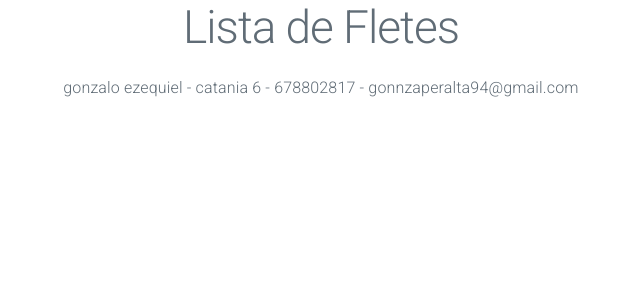
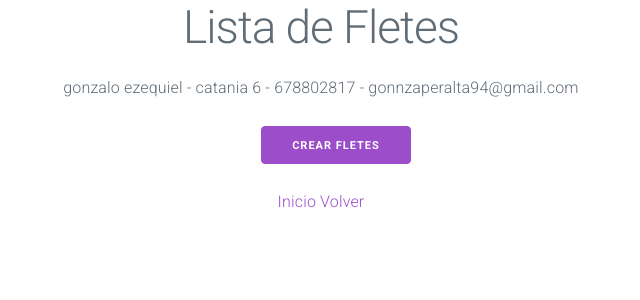
Before and after one commit to gondev94/coder-Final, a Django app: page /traslados/flete/list/ in a window 1280 px wide. Shown: the top 300 px of the page, without its empty margins (319-959 px from the left). Run offline with Django 5.2, Linux system fonts and the light colour scheme; data comes from the database, SQL or seed files in the repository; both versions use the stored data as it was after the commit.

Commit message:
acomodando templates

```diff
--- a/src/traslados/templates/traslados/categoria_list.html
+++ b/src/traslados/templates/traslados/categoria_list.html
@@ -5,7 +5,7 @@
     {% for categoria in categorias %}
         <p>{{ categoria.nombre }}</p>
     {% endfor %}
-
+    <ul><a href="{% url 'traslados:categoria_create' %}"><button>Crear Categoria</button></a></ul>
     <a href="{% url 'core:index' %}">Inicio</a>
     <a href="{% url 'traslados:index' %}">Volver</a>
 {% endblock content %}
--- a/src/traslados/templates/traslados/cliente_list.html
+++ b/src/traslados/templates/traslados/cliente_list.html
@@ -6,5 +6,8 @@
         {% for object in object_list %}
             <p>{{object.nombre}} - {{object.apellido}} - {{object.direccion }} -{{object.telefono}} - {{object.email}} - {{object.paquete}}</p>
         {% endfor %}
+        <ul><a href="{% url 'traslados:cliente_create' %}"><button>Crear cliente</button></a></ul>
+        <a href="{% url 'core:index' %}">Inicio</a>
+        <a href="{% url 'traslados:index' %}">Volver</a>
     </ul>
 {% endblock content %}
--- a/src/traslados/templates/traslados/cotizacion_list.html
+++ b/src/traslados/templates/traslados/cotizacion_list.html
@@ -6,5 +6,8 @@
         {% for object in object_list %}
             <p>{{object.cliente}} - {{object.paquete}} - ${{object.total}} - {{object.fecha_de_entrega}} </p>
         {% endfor %}
+        <ul><a href="{% url 'traslados:cotizacion_create' %}"><button>Crear Cotización</button></a></ul>
+        <a href="{% url 'core:index' %}">Inicio</a>
+        <a href="{% url 'traslados:index' %}">Volver</a>
     </ul>
 {% endblock content %}
--- a/src/traslados/templates/traslados/flete_list.html
+++ b/src/traslados/templates/traslados/flete_list.html
@@ -6,5 +6,8 @@
         {% for object in object_list %}
             <p>{{object.cliente}}</p>
         {% endfor %}
+        <ul><a href="{% url 'traslados:flete_create' %}"><button>Crear Fletes</button></a></ul>
+        <a href="{% url 'core:index' %}">Inicio</a>
+        <a href="{% url 'traslados:index' %}">Volver</a>
     </ul>
 {% endblock content %}
--- a/src/traslados/templates/traslados/paquete_list.html
+++ b/src/traslados/templates/traslados/paquete_list.html
@@ -4,7 +4,10 @@
     <h1>Lista de paquetes</h1>
     <ul>
         {% for object in object_list %}
-            <p>{{object.nombre}}</p>
+            <p>{{object.nombre}} </p>
         {% endfor %}
+        <ul><a href="{% url 'traslados:paquete_create' %}"><button>Crear Paquetes</button></a></ul>
+        <a href="{% url 'core:index' %}">Inicio</a>
+        <a href="{% url 'traslados:index' %}">Volver</a>
     </ul>
 {% endblock content %}
--- a/src/traslados/templates/traslados/transportista_list.html
+++ b/src/traslados/templates/traslados/transportista_list.html
@@ -6,5 +6,8 @@
         {% for object in object_list %}
             <p>{{object.nombre}} - {{object.apellido}} | {{object.licencia}} | {{object.telefono}} | {{object.email}} | {{object.flete}} </p>
         {% endfor %}
+        <ul><a href="{% url 'traslados:transportista_create' %}"><button>Crear Transportistas</button></a></ul>
+        <a href="{% url 'core:index' %}">Inicio</a>
+        <a href="{% url 'traslados:index' %}">Volver</a>
     </ul>
 {% endblock content %}
```
Also changed, not shown: src/traslados/templates/traslados/index.html (+6 -12 lines), src/db.sqlite3.
